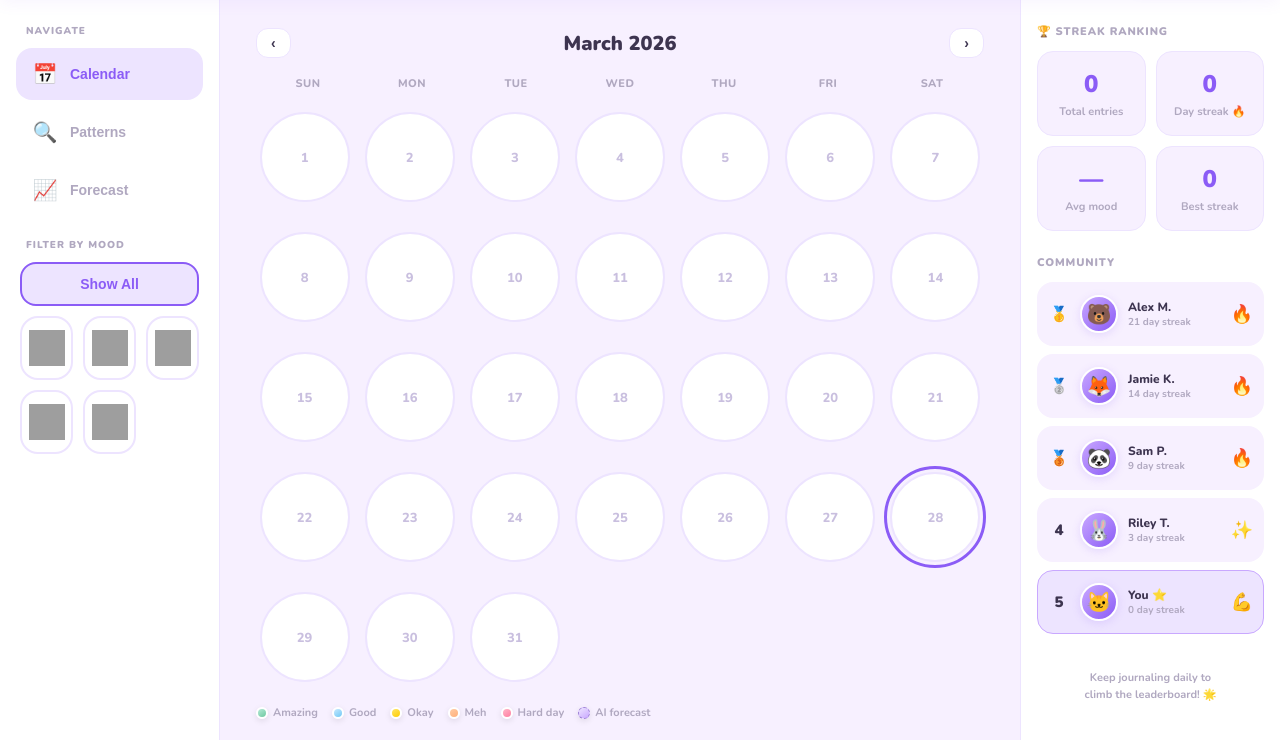
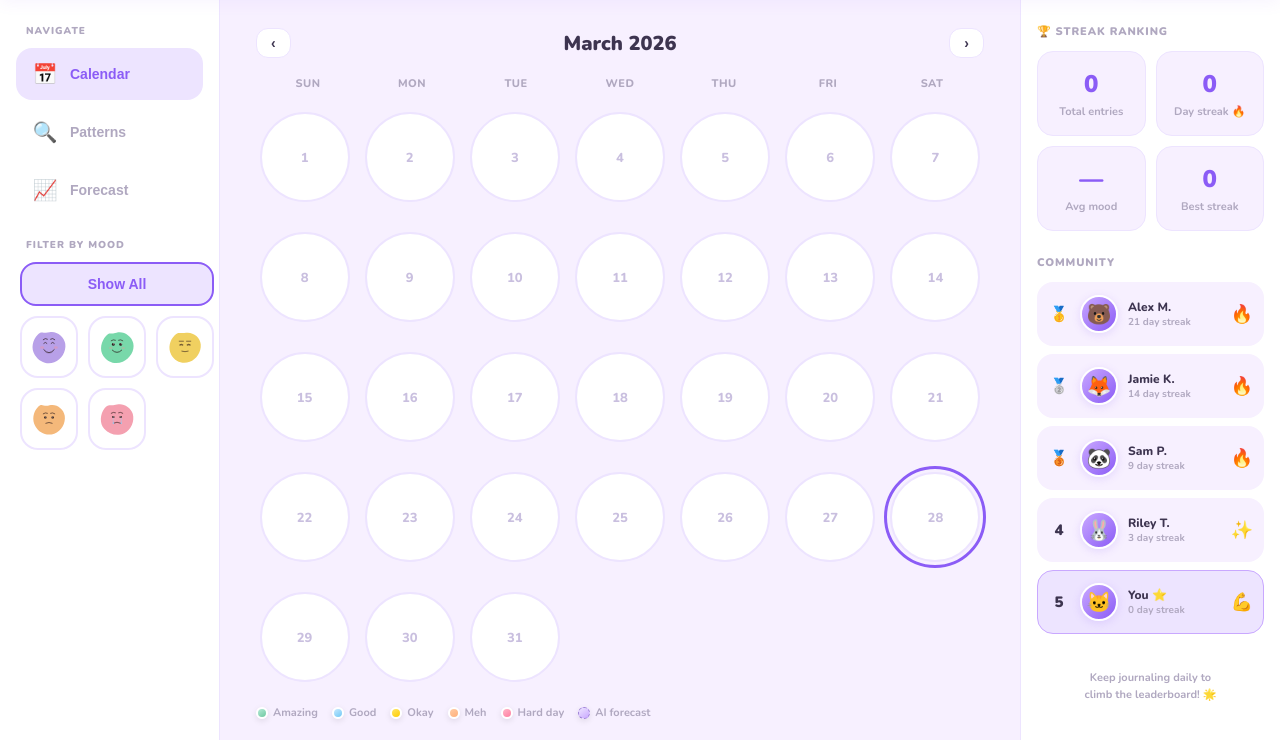
Before and after one commit to HYC518/Emtional-Analysis-and-Prediction-Model, a Flask app: page / in a window 1280 px wide. Shown: the part 60-800 px from the top of the page. Run offline with Flask 3, Linux system fonts and the light colour scheme; data that the repository does not hold is empty; grey boxes are pictures that could not be loaded.

Commit message:
11:45update,chaneg the emoji

```diff
--- a/server.py
+++ b/server.py
@@ -17,7 +17,7 @@ from data_preprocessor import DataPreprocessor
 from sentiment_analyzer import SentimentAnalyzer
 from predictor import MoodPredictor
 
-app = Flask(__name__)
+app = Flask(__name__, static_folder='static')
 CORS(app, origins=Config.CLIENT_ORIGIN)
 
 # ── shared clients ─────────────────────────────────────────────
--- a/templates/index.html
+++ b/templates/index.html
@@ -77,12 +77,12 @@ body{font-family:'Nunito',sans-serif;background:var(--bg);color:var(--dark);heig
 .mood-filter{display:grid;grid-template-columns:repeat(3,1fr);gap:10px;padding:0 4px;}
 .mf-btn{
   border:2px solid var(--sand);background:white;border-radius:18px;
-  padding:12px 6px;font-size:13px;font-weight:700;cursor:pointer;
+  padding:8px 6px;font-size:13px;font-weight:700;cursor:pointer;
   transition:all .15s;display:flex;align-items:center;justify-content:center;
 }
 .mf-btn.all-btn{padding:12px;font-size:14px;grid-column:1/-1;border-radius:16px;}
 .mf-btn:hover,.mf-btn.active{border-color:var(--purple-d);background:var(--lavender);color:var(--purple-d);}
-.mf-face{width:36px;height:36px;vertical-align:middle;}
+.mf-face{width:42px;height:42px;vertical-align:middle;}
 
 /* ── MAIN — fills remaining height ── */
 .main{
@@ -343,11 +343,11 @@ body{font-family:'Nunito',sans-serif;background:var(--bg);color:var(--dark);heig
   <div class="sidebar-section">Filter by mood</div>
   <div class="mood-filter">
     <button class="mf-btn all-btn active" onclick="filterMood(0,this)">Show All</button>
-    <button class="mf-btn" onclick="filterMood(5,this)"><img class="mf-face" src="https://fonts.gstatic.com/s/e/notoemoji/latest/1f604/emoji.svg"></button>
-    <button class="mf-btn" onclick="filterMood(4,this)"><img class="mf-face" src="https://fonts.gstatic.com/s/e/notoemoji/latest/1f642/emoji.svg"></button>
-    <button class="mf-btn" onclick="filterMood(3,this)"><img class="mf-face" src="https://fonts.gstatic.com/s/e/notoemoji/latest/1f636/emoji.svg"></button>
-    <button class="mf-btn" onclick="filterMood(2,this)"><img class="mf-face" src="https://fonts.gstatic.com/s/e/notoemoji/latest/1f615/emoji.svg"></button>
-    <button class="mf-btn" onclick="filterMood(1,this)"><img class="mf-face" src="https://fonts.gstatic.com/s/e/notoemoji/latest/1f622/emoji.svg"></button>
+    <button class="mf-btn" onclick="filterMood(5,this)"><img class="mf-face" src="/static/faces/face_5.svg"></button>
+    <button class="mf-btn" onclick="filterMood(4,this)"><img class="mf-face" src="/static/faces/face_4.svg"></button>
+    <button class="mf-btn" onclick="filterMood(3,this)"><img class="mf-face" src="/static/faces/face_3.svg"></button>
+    <button class="mf-btn" onclick="filterMood(2,this)"><img class="mf-face" src="/static/faces/face_2.svg"></button>
+    <button class="mf-btn" onclick="filterMood(1,this)"><img class="mf-face" src="/static/faces/face_1.svg"></button>
   </div>
 </div>
 
@@ -424,11 +424,11 @@ body{font-family:'Nunito',sans-serif;background:var(--bg);color:var(--dark);heig
     <div class="jp-date-label" id="jp-date-label"></div>
     <div class="jp-face-label">How are you feeling?</div>
     <div class="jp-faces">
-      <button class="jf-btn" onclick="selMood(1)"><img class="jf-face" src="https://fonts.gstatic.com/s/e/notoemoji/latest/1f622/emoji.svg"></button>
-      <button class="jf-btn" onclick="selMood(2)"><img class="jf-face" src="https://fonts.gstatic.com/s/e/notoemoji/latest/1f615/emoji.svg"></button>
-      <button class="jf-btn" onclick="selMood(3)"><img class="jf-face" src="https://fonts.gstatic.com/s/e/notoemoji/latest/1f636/emoji.svg"></button>
-      <button class="jf-btn" onclick="selMood(4)"><img class="jf-face" src="https://fonts.gstatic.com/s/e/notoemoji/latest/1f642/emoji.svg"></button>
-      <button class="jf-btn" onclick="selMood(5)"><img class="jf-face" src="https://fonts.gstatic.com/s/e/notoemoji/latest/1f604/emoji.svg"></button>
+      <button class="jf-btn" onclick="selMood(1)"><img class="jf-face" src="/static/faces/face_1.svg"></button>
+      <button class="jf-btn" onclick="selMood(2)"><img class="jf-face" src="/static/faces/face_2.svg"></button>
+      <button class="jf-btn" onclick="selMood(3)"><img class="jf-face" src="/static/faces/face_3.svg"></button>
+      <button class="jf-btn" onclick="selMood(4)"><img class="jf-face" src="/static/faces/face_4.svg"></button>
+      <button class="jf-btn" onclick="selMood(5)"><img class="jf-face" src="/static/faces/face_5.svg"></button>
     </div>
 
     <textarea class="jp-textarea" id="jp-text" placeholder="Write freely here — no rules, no judgment. Just you and your day..."></textarea>
@@ -451,11 +451,11 @@ body{font-family:'Nunito',sans-serif;background:var(--bg);color:var(--dark);heig
 <script>
 // Noto emoji base URL
 const NOTO = 'https://fonts.gstatic.com/s/e/notoemoji/latest/';
-const notoFace  = {5:'1f604',4:'1f642',3:'1f636',2:'1f615',1:'1f622'};
+const notoFace  = {5:'/static/faces/face_5.svg',4:'/static/faces/face_4.svg',3:'/static/faces/face_3.svg',2:'/static/faces/face_2.svg',1:'/static/faces/face_1.svg'};
 const notoPred  = {5:'2728', 4:'1f338',3:'1f4ab',2:'1f327',1:'1fac2'};
 
 function notoImg(code,cls=''){
-  return `<img src="${NOTO}${code}/emoji.svg" class="face-img ${cls}" onerror="this.style.display='none'">`;
+  return `<img src="${code}" class="face-img ${cls}">`;
 }
 
 // ── state ─────────────────────────────────────────────────────
@@ -685,7 +685,7 @@ async function submitEntry(){
 // ── view entry ────────────────────────────────────────────────
 function openViewEntry(date){
   const e=entries[date]; if(!e) return;
-  const faceHtml=`<img src="${NOTO}${notoFace[e.mood_score]}/emoji.svg" style="width:28px;height:28px;vertical-align:middle">`;
+  const faceHtml=`<img src="${notoFace[e.mood_score]}" style="width:28px;height:28px;vertical-align:middle">`;
   document.getElementById('sheet-title').innerHTML=`${date} &nbsp; ${faceHtml}`;
   document.getElementById('sheet-body').innerHTML=`
     <div class="ve-bubble"><div class="rc-label" style="margin-bottom:6px">Journal entry</div><div class="ve-text">${e.journal_text}</div></div>
@@ -701,7 +701,7 @@ function openPredictDay(date,score){
   document.getElementById('sheet-title').textContent=`${date} — AI Forecast`;
   document.getElementById('sheet-body').innerHTML=`
     <div style="text-align:center;padding:20px 0">
-      <img src="${NOTO}${notoPred[r]||'1f4ab'}/emoji.svg" style="width:72px;height:72px;margin-bottom:10px;filter:drop-shadow(0 4px 12px rgba(0,0,0,0.15))">
+      <img src="${NOTO}${notoPred[r]||'1f4ab'}/emoji.svg" style="width:72px;height:72px;margin-bottom:10px">
       <div style="font-size:28px;font-weight:900;color:var(--purple-d)">${score.toFixed(1)}</div>
       <div style="font-size:12px;font-weight:700;color:var(--muted);margin-top:4px">AI predicted mood score</div>
     </div>
```
Also changed, not shown: other parts of templates/index.html (+18 -18 lines), static/faces/face_1.svg (added), static/faces/face_2.svg (added), static/faces/face_3.svg (added), static/faces/face_4.svg (added), static/faces/face_5.svg (added), 2 other files.
